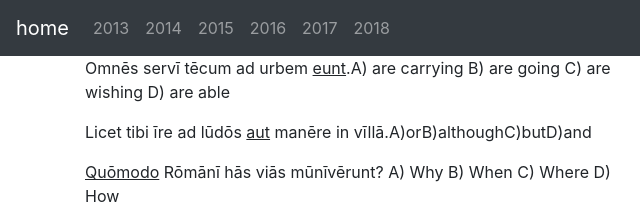
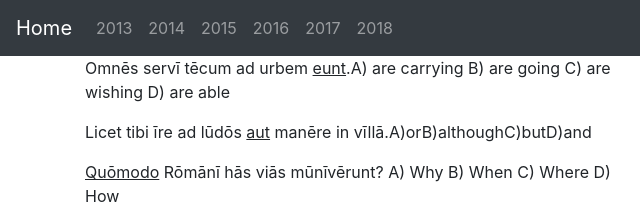
Before and after one commit to chatcher1/Latin-helper, a plain HTML site: page 2018.html in a window 1280 px wide. Shown: the top 221 px of the page, 0-640 px from the left. Drawn offline with nearby package versions, Linux system fonts and the light colour scheme.

Commit message:
Update 2018.html

```diff
--- a/2018.html
+++ b/2018.html
@@ -13,7 +13,7 @@
 
 <body>
 <nav class="navbar navbar-expand-lg navbar-dark bg-dark">
-    <a class="navbar-brand" href="index.html">home</a>
+    <a class="navbar-brand" href="index.html">Home</a>
     <button class="navbar-toggler" type="button" data-toggle="collapse" data-target="#navbarColor01" aria-controls="navbarColor01" aria-expanded="false" aria-label="Toggle navigation">
     <span class="navbar-toggler-icon"></span>
   </button>
```
